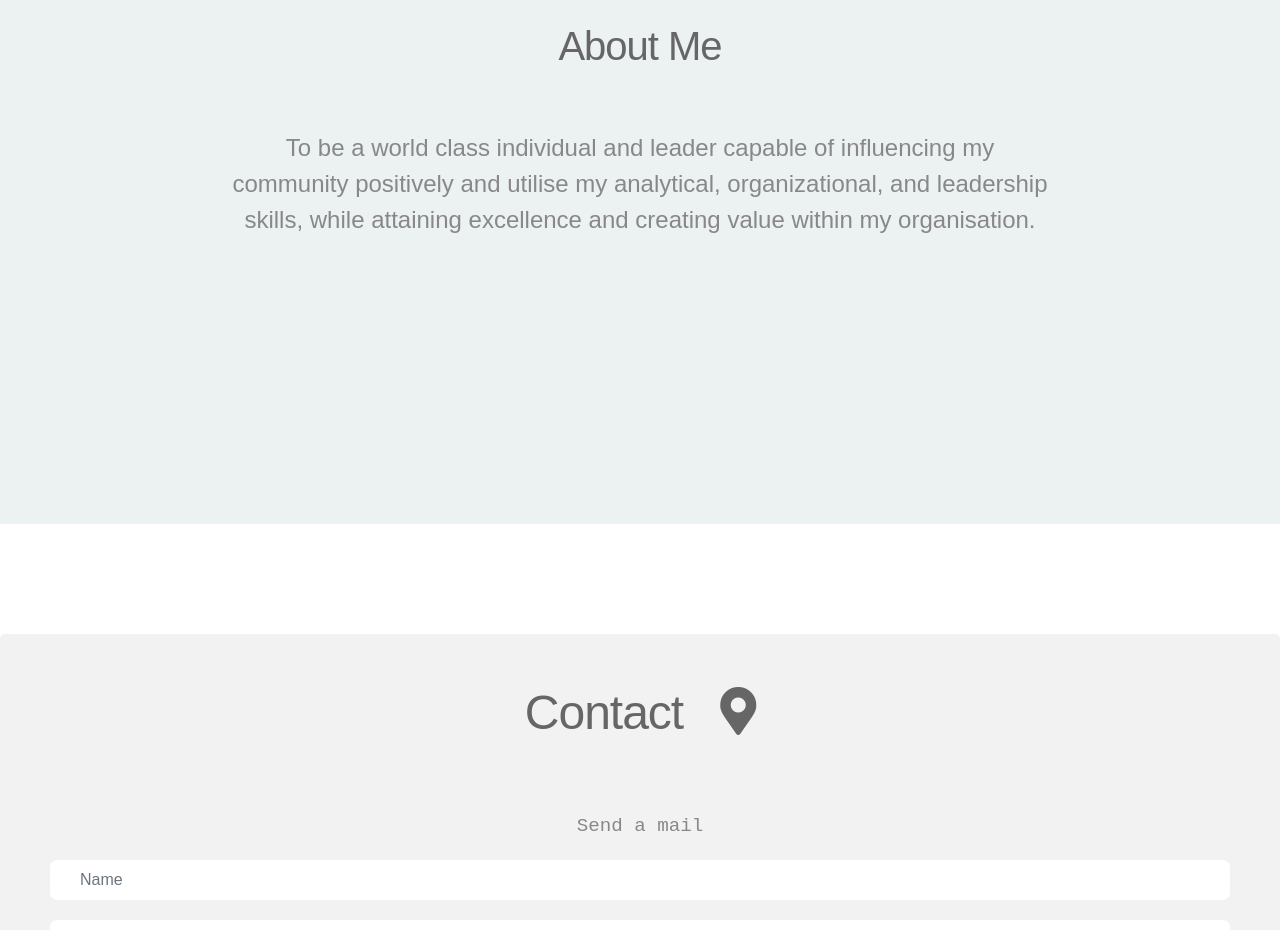
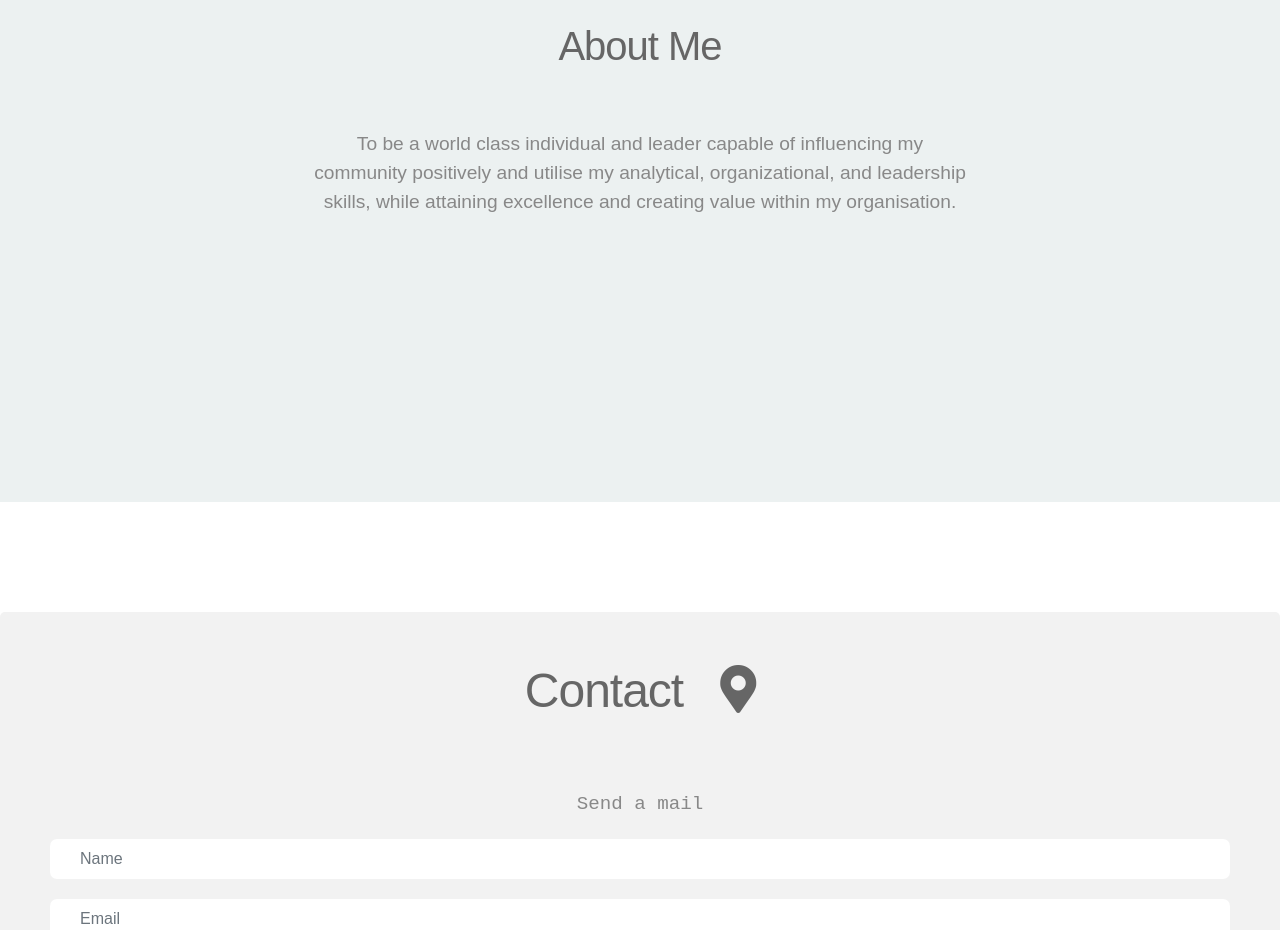
Before and after one commit to ogundelefestus/ogundelefestus.github.io, a plain HTML site: page index.html in a window 1280 px wide. Shown: the part 2220-3150 px from the top of the page. Drawn offline with nearby package versions, Linux system fonts and the light colour scheme.

Commit message:
i added html and css

```diff
--- a/index.html
+++ b/index.html
@@ -99,7 +99,7 @@
                 <div class="about">
 
 
-                    <p style="font-size: 1.5em;color: #888;">To be a world class individual and leader capable of influencing my<br/> community positively and utilise my analytical, organizational, and leadership<br/> skills, while attaining excellence and creating value within my organisation.</p>
+                    <p style="font-size: 1.2em;color: #888;">To be a world class individual and leader capable of influencing my<br/> community positively and utilise my analytical, organizational, and leadership<br/> skills, while attaining excellence and creating value within my organisation.</p>
                 </div>
                 </section>
             </div>
```
